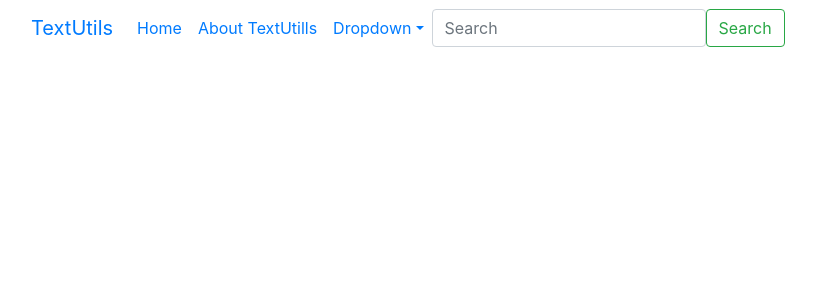
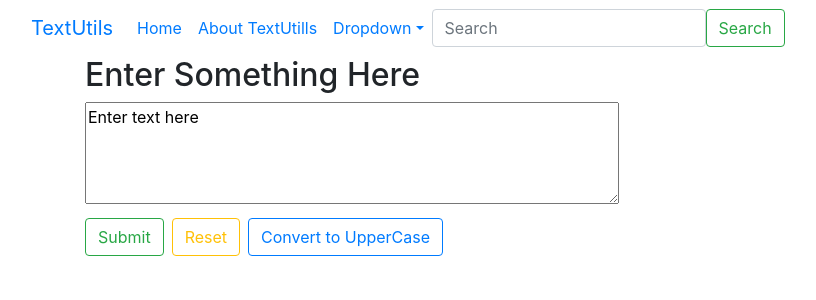
Before and after one commit to UmaMaheswarPanda/ReactJs, a React (Create React App) app: page / in a window 1280 px wide. Shown: the top 300 px of the page, without its empty margins (0-816 px from the left). Built offline with nearby package versions, Linux system fonts and the light colour scheme.

Commit message:
text form using props and state

```diff
--- a/src/App.js
+++ b/src/App.js
@@ -1,11 +1,16 @@
 
 import './App.css';
 import Navbar from './components/Navbar';
+import TextForm from './components/TextForm';
 
 function App() {
   return (
-         <Navbar title="TextUtils" aboutText="About TextUtills"/>
-        // <Navbar/>
+    <div>
+      <Navbar title="TextUtils" aboutText="About TextUtills"/>
+      <TextForm heading="Enter Something Here"/>
+    </div>
+
+         // <Navbar/>
   );
 }
 
--- /dev/null
+++ b/src/components/TextForm.js
@@ -0,0 +1,43 @@
+import React, { useState } from "react";
+
+export default function TextArea(props) {
+  const [text, setText] = useState("Enter text here");
+
+  const handleSubmit = (e) => {
+    e.preventDefault();
+    // Perform submit logic here
+    console.log("Submitted:", text);
+  };
+
+  const handleReset = () => {
+    setText("");
+  };
+
+  const handleOnChange=(event)=>{
+
+    setText(event.target.value)
+  }
+
+  const handleUpClick=(e)=>{
+
+    setText(text.toUpperCase());
+  }
+
+  return (
+    <div className="container">
+      <h2>{props.heading}</h2>
+      <form onSubmit={handleSubmit}>
+        <textarea
+          value={text}
+          onChange={handleOnChange}
+          rows={4}
+          cols={50}
+        />
+        <br />
+        <button className="btn btn-outline-success" type="submit">Submit</button>
+        <button className="btn btn-outline-warning m-2" type="button" onClick={handleReset}>Reset</button>
+        <button className="btn btn-outline-primary" type="button" onClick={handleUpClick}>Convert to UpperCase </button>
+      </form>
+    </div>
+  );
+}
```
